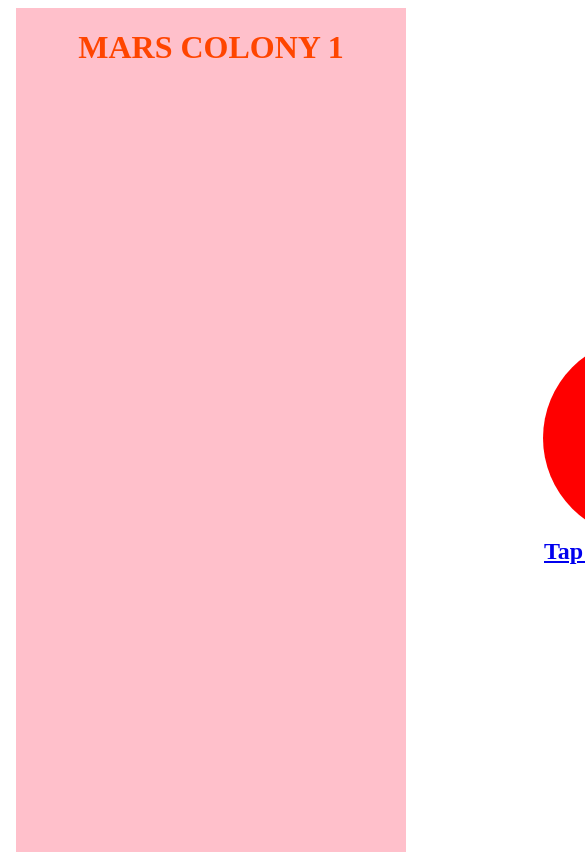
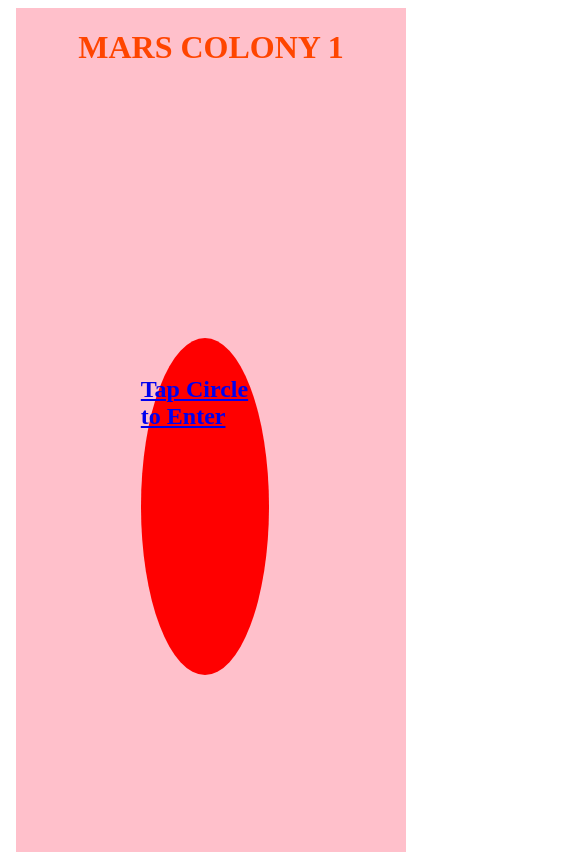
Before and after one commit to isha21/mars, an Angular app: page / in a window 390 px wide. Shown: the top 852 px of the page, 585 px wide, since content can reach past the window. Built offline with nearby package versions, Linux system fonts and the light colour scheme.

Commit message:
changed welcome page styling to mobile first

```diff
--- a/src/app/components/welcome/welcome.component.scss
+++ b/src/app/components/welcome/welcome.component.scss
@@ -14,18 +14,19 @@
   display: flex;
   justify-content:center;
   font-size: 24px;
-  width:200px;
-  height:200px;
+  width:33%;
+  height:40%;
   position:absolute;
   border-radius: 50%;
   top:40%;
   bottom:50%;
-  margin-left:527px;
+  margin-left:32%;
 }
 
 .circle-text{
   font-size:24px;
-  margin-top:200px;
+  margin-top:30%;
+  margin-bottom:30%;
 }
 
 .mars-header{
```
